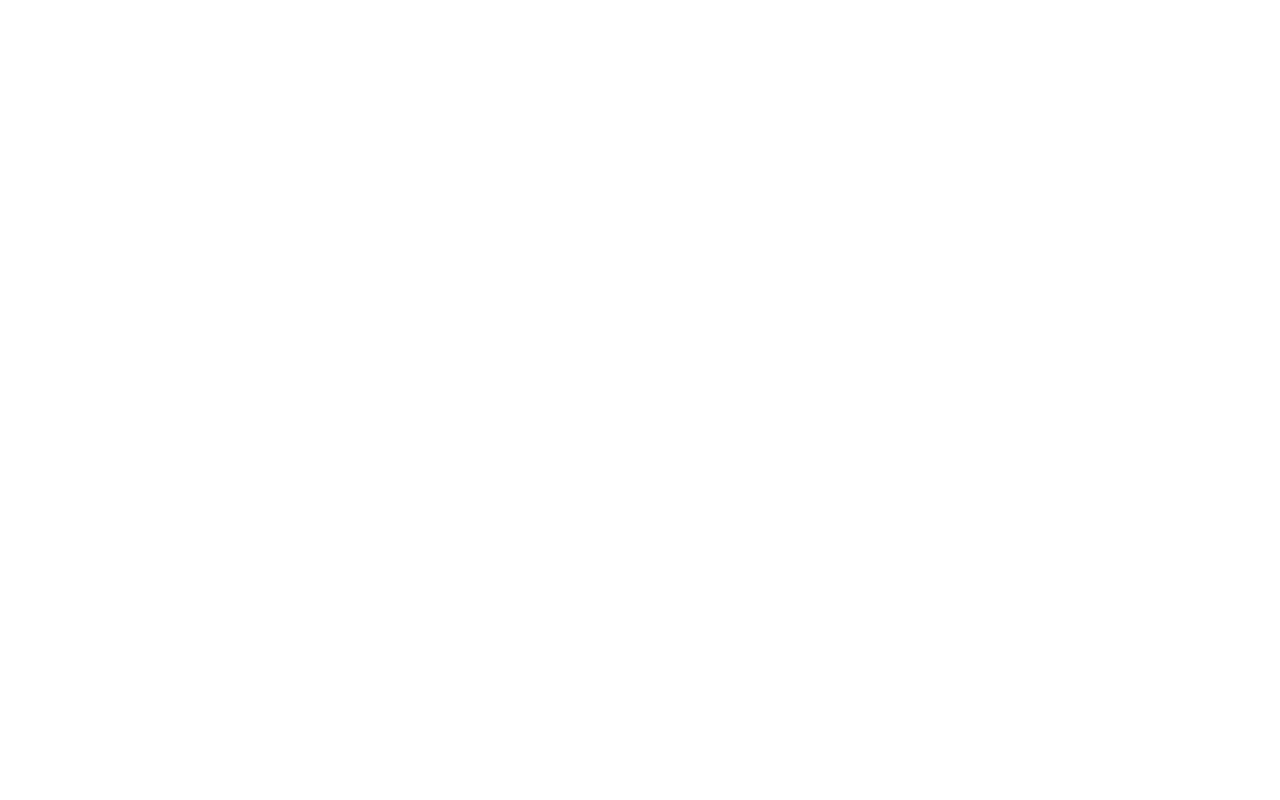
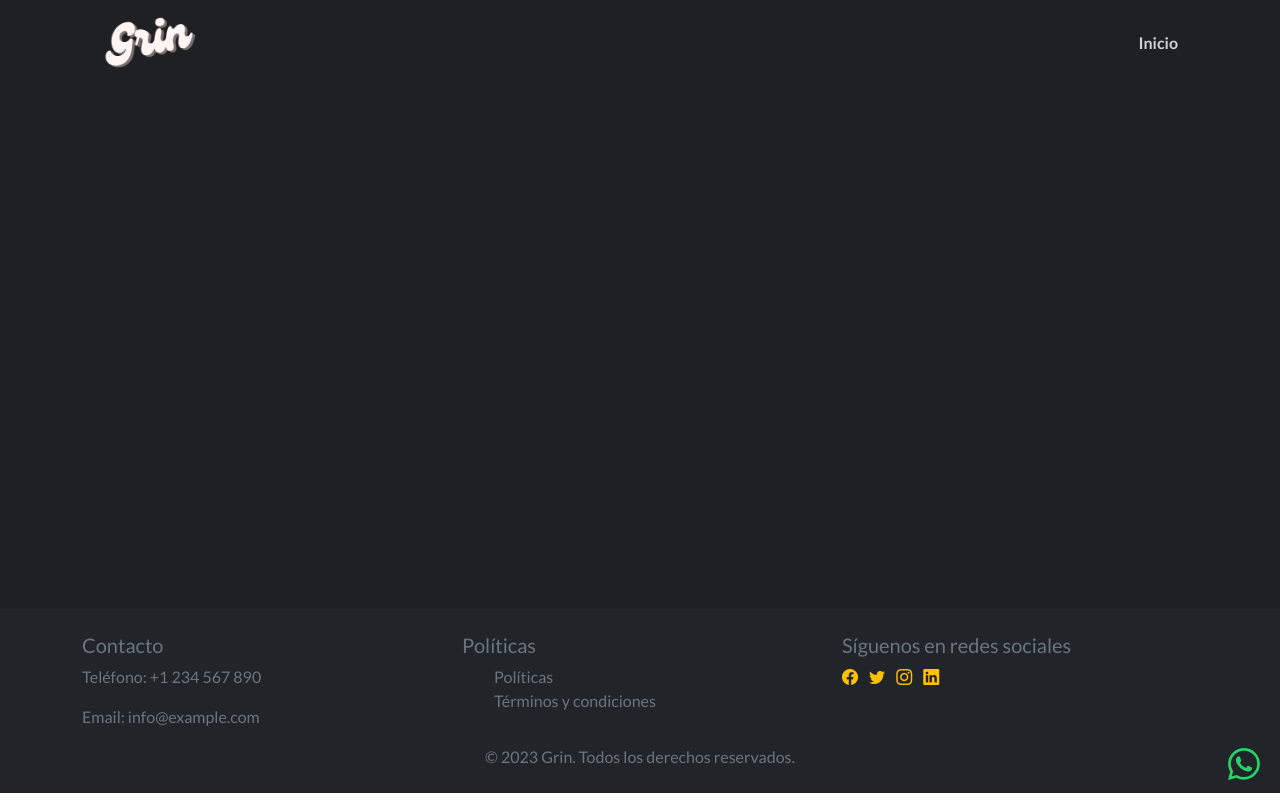
Before and after one commit to Tomasmalfettani/Grin, a plain HTML site: page pags/servicios.html in a window 1280 px wide. Drawn offline with nearby package versions, Linux system fonts and the light colour scheme.

Commit message:
Modifique el menu, borre pags y css de servicios

```diff
--- a/pags/servicios.html
+++ b/pags/servicios.html
@@ -1,12 +1,116 @@
 <!DOCTYPE html>
 <html lang="en">
+
 <head>
     <meta charset="UTF-8">
     <meta http-equiv="X-UA-Compatible" content="IE=edge">
     <meta name="viewport" content="width=device-width, initial-scale=1.0">
-    <title>Document</title>
+    <title>Grin - Servicios</title>
+    <link rel="stylesheet" href="../styles.css">
+    <meta name="description" content="">
+    <link rel="icon" href="favicon.ico" type="">
+    <meta name="keywords" content="">
+    <link rel="stylesheet" href="https://cdn.jsdelivr.net/npm/bootstrap@5.3.0/dist/css/bootstrap.min.css">
+    <link rel="stylesheet" href="https://cdn.jsdelivr.net/npm/bootstrap-icons@1.7.2/font/bootstrap-icons.css">
 </head>
+
 <body>
 
+    <!-- En las clases pongo primero las que cree yo y despues las de bootstrap -->
+
+    <header class="fondo-negro menu pt-1">
+        <div class="container">
+            <nav class="navbar" data-bs-theme="dark">
+                <div class="container-fluid">
+                    <a class="navbar-brand"><img src="../img/grinLogoNegro.png" alt="Logo de Grin" title="Logo de Grin"
+                            class="logo-menu"></a>
+                    <div class="links-menu">
+                        <a class="ms-2 me-2 d-none d-sm-inline" href="../index.html">Inicio</a>
+                        <!-- <a class="ms-2 me-2 d-none d-sm-inline" href="pags/servicios.html">Servicios</a> -->
+                        <!-- <a class="ms-2 me-2 d-none d-sm-inline" href="#contactanos">Contactanos</a> -->
+                        <span class="ms-2 me-2 d-inline d-sm-none">
+                            <a href="../index.html" title="Inicio"><i class="icono-menu-color bi bi-house-fill"></i></a>
+                        </span>
+                        <!-- <span class="ms-2 me-2 d-inline d-sm-none">
+                            <a href="pags/servicios.html" title="Servicios"><i
+                                    class="icono-menu-color bi bi-bag-fill"></i></a>
+                        </span> -->
+                        <!-- <a class="ms-2 me-2" href="pags/clientes.html">Clientes</a> -->
+                        <!-- <a class="ms-2 me-2" href="pags/nosotros.html">Nosotros</a> -->
+                        <!-- <span class="ms-2 me-2 d-inline d-sm-none">
+                            <a href="#contactanos" title="Contactanos"><i
+                                    class="icono-menu-color bi bi-telephone-fill"></i></a>
+                        </span> -->
+                    </div>
+                </div>
+            </nav>
+        </div>
+    </header>
+
+    <main>
+        <a href="https://wa.me/xxxxxxxxxx" class="icono-whatsapp" target="_blank" title="Whatsapp">
+            <svg xmlns="http://www.w3.org/2000/svg" width="32" height="32" fill="currentColor" class="bi bi-whatsapp"
+                viewBox="0 0 16 16">
+                <path
+                    d="M13.601 2.326A7.854 7.854 0 0 0 7.994 0C3.627 0 .068 3.558.064 7.926c0 1.399.366 2.76 1.057 3.965L0 16l4.204-1.102a7.933 7.933 0 0 0 3.79.965h.004c4.368 0 7.926-3.558 7.93-7.93A7.898 7.898 0 0 0 13.6 2.326zM7.994 14.521a6.573 6.573 0 0 1-3.356-.92l-.24-.144-2.494.654.666-2.433-.156-.251a6.56 6.56 0 0 1-1.007-3.505c0-3.626 2.957-6.584 6.591-6.584a6.56 6.56 0 0 1 4.66 1.931 6.557 6.557 0 0 1 1.928 4.66c-.004 3.639-2.961 6.592-6.592 6.592zm3.615-4.934c-.197-.099-1.17-.578-1.353-.646-.182-.065-.315-.099-.445.099-.133.197-.513.646-.627.775-.114.133-.232.148-.43.05-.197-.1-.836-.308-1.592-.985-.59-.525-.985-1.175-1.103-1.372-.114-.198-.011-.304.088-.403.087-.088.197-.232.296-.346.1-.114.133-.198.198-.33.065-.134.034-.248-.015-.347-.05-.099-.445-1.076-.612-1.47-.16-.389-.323-.335-.445-.34-.114-.007-.247-.007-.38-.007a.729.729 0 0 0-.529.247c-.182.198-.691.677-.691 1.654 0 .977.71 1.916.81 2.049.098.133 1.394 2.132 3.383 2.992.47.205.84.326 1.129.418.475.152.904.129 1.246.08.38-.058 1.171-.48 1.338-.943.164-.464.164-.86.114-.943-.049-.084-.182-.133-.38-.232z" />
+            </svg>
+        </a>
+
+        <br>
+        <br>
+        <br>
+        <br>
+        <br>
+        <br>
+        <br>
+        <br>
+        <br>
+        <br>
+        <br>
+        <br>
+        <br>
+        <br>
+        <br>
+        <br>
+        <br>
+        <br>
+        <br>
+        <br>
+        <br>
+        <br>
+    </main>
+
+    <footer class="bg-dark py-4" id="contactanos">
+        <div class="container">
+            <div class="row">
+                <div class="col-md-4">
+                    <h5 class="text-secondary">Contacto</h5>
+                    <p class="text-secondary">Teléfono: +1 234 567 890</p>
+                    <p class="text-secondary">Email: info@example.com</p>
+                </div>
+                <div class="col-md-4">
+                    <h5 class="text-secondary">Políticas</h5>
+                    <ul>
+                        <li><a href="#" class="text-secondary">Políticas</a></li>
+                        <li><a href="#" class="text-secondary">Términos y condiciones</a></li>
+                    </ul>
+                </div>
+                <div class="col-md-4">
+                    <h5 class="text-secondary">Síguenos en redes sociales</h5>
+                    <ul class="list-inline">
+                        <li class="list-inline-item"><a href="#"><i class="bi bi-facebook"></i></a></li>
+                        <li class="list-inline-item"><a href="#"><i class="bi bi-twitter"></i></a></li>
+                        <li class="list-inline-item"><a href="#"><i class="bi bi-instagram"></i></a></li>
+                        <li class="list-inline-item"><a href="#"><i class="bi bi-linkedin"></i></a></li>
+                    </ul>
+                </div>
+            </div>
+            <p class="text-center text-secondary mb-0">© 2023 Grin. Todos los derechos reservados.</p>
+        </div>
+    </footer>
+
+    <script src="https://cdn.jsdelivr.net/npm/bootstrap@5.3.0/dist/js/bootstrap.min.js"></script>
+
 </body>
+
 </html>
```
Also changed, not shown: index.html (+7 -7 lines), pags/clientes.html (deleted, +0 -12 lines), pags/nosotros.html (deleted, +0 -12 lines).
